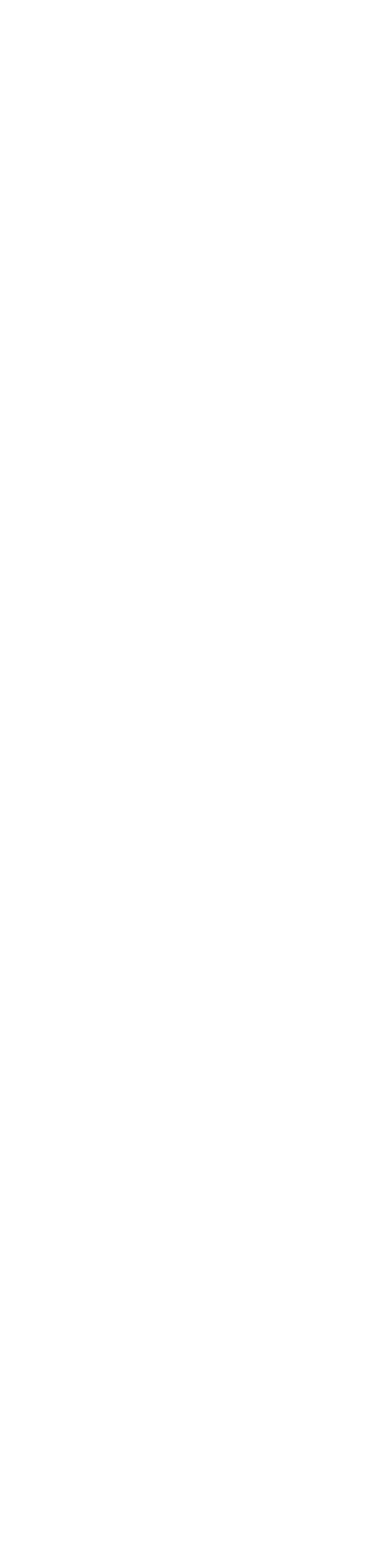
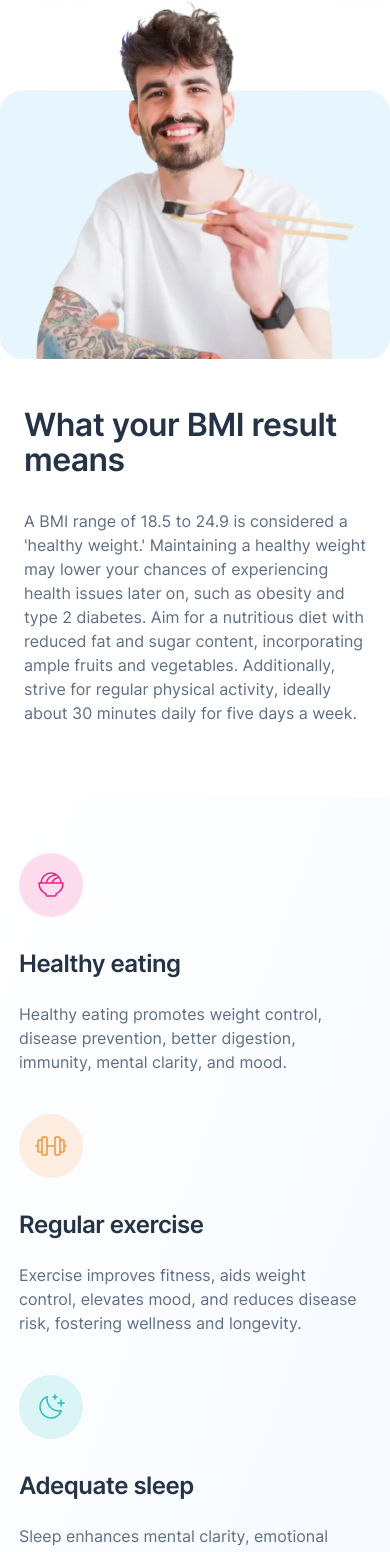
Before and after one commit to clakr/bmi-calculator, a Vue app: page / in a window 390 px wide. Shown: the part 1181-2733 px from the top of the page. Before the commit the page ends 1144 px from the top, so only its background shows below. Built offline with nearby package versions, Linux system fonts and the light colour scheme.

Commit message:
done mobile layout

```diff
--- a/src/components/TheBenefits.vue
+++ b/src/components/TheBenefits.vue
@@ -1,7 +1,81 @@
-<script setup lang="ts"></script>
+<script setup lang="ts">
+import eat from '@/assets/icon-eating.svg'
+import exercise from '@/assets/icon-exercise.svg'
+import sleep from '@/assets/icon-sleep.svg'
+
+type Benefit = {
+  icon: string
+  heading: string
+  description: string
+}
+
+const benefits: Benefit[] = [
+  {
+    icon: eat,
+    heading: 'Healthy eating',
+    description:
+      'Healthy eating promotes weight control, disease prevention, better digestion, immunity, mental clarity, and mood.'
+  },
+  {
+    icon: exercise,
+    heading: 'Regular exercise',
+    description:
+      'Exercise improves fitness, aids weight control, elevates mood, and reduces disease risk, fostering wellness and longevity.'
+  },
+  {
+    icon: sleep,
+    heading: 'Adequate sleep',
+    description:
+      'Sleep enhances mental clarity, emotional stability, and physical wellness, promoting overall restoration and rejuvenation.'
+  }
+]
+</script>
 
 <template>
-  <div>TheBenefits</div>
+  <section>
+    <div v-for="({ icon, heading, description }, index) in benefits" :key="index">
+      <img :src="icon" alt="" />
+      <h4>{{ heading }}</h4>
+      <p>{{ description }}</p>
+    </div>
+  </section>
 </template>
 
-<style scoped></style>
+<style scoped>
+section {
+  margin-top: 7.161rem;
+  padding: 5.6rem 2.896rem 5.6rem 1.904rem;
+  display: grid;
+  row-gap: 4rem;
+  position: relative;
+}
+
+section::after {
+  content: '';
+  position: absolute;
+  inset: 0;
+  background-image: linear-gradient(290.1deg, #d6e6fe 0%, rgba(214, 252, 254, 0) 100%);
+  opacity: 0.25;
+  z-index: -1;
+}
+
+div {
+  display: grid;
+  row-gap: 2.4rem;
+}
+
+h4 {
+  margin-top: 0.8rem;
+  font-weight: 600;
+  font-size: 2.4rem;
+  line-height: 2.905rem;
+  letter-spacing: -0.05rem;
+  color: var(--gunmetal);
+}
+
+p {
+  font-size: 1.6rem;
+  line-height: 2.4rem;
+  color: var(--dark-electric-blue);
+}
+</style>
--- a/src/components/TheDefinition.vue
+++ b/src/components/TheDefinition.vue
@@ -1,7 +1,46 @@
-<script setup lang="ts"></script>
+<script setup lang="ts">
+import man from '@/assets/image-man-eating.webp'
+</script>
 
 <template>
-  <div>TheDefinition</div>
+  <section>
+    <img :src="man" alt="Man eating food" />
+    <div>
+      <h3>What your BMI result means</h3>
+      <p>
+        A BMI range of 18.5 to 24.9 is considered a 'healthy weight.' Maintaining a healthy weight
+        may lower your chances of experiencing health issues later on, such as obesity and type 2
+        diabetes. Aim for a nutritious diet with reduced fat and sugar content, incorporating ample
+        fruits and vegetables. Additionally, strive for regular physical activity, ideally about 30
+        minutes daily for five days a week.
+      </p>
+    </div>
+  </section>
 </template>
 
-<style scoped></style>
+<style scoped>
+section {
+  margin-top: 7.2rem;
+  display: grid;
+  row-gap: 4.8rem;
+}
+
+div {
+  padding-inline: 2.4rem 2.3rem;
+}
+
+h3 {
+  font-weight: 600;
+  font-size: 3.2rem;
+  line-height: 3.52rem;
+  letter-spacing: -0.05rem;
+  color: var(--gunmetal);
+}
+
+p {
+  margin-top: 3.2rem;
+  font-size: 1.6rem;
+  line-height: 2.4rem;
+  color: var(--dark-electric-blue);
+}
+</style>
--- a/src/components/TheLimitations.vue
+++ b/src/components/TheLimitations.vue
@@ -1,7 +1,122 @@
-<script setup lang="ts"></script>
+<script setup lang="ts">
+import gender from '@/assets/icon-gender.svg'
+import age from '@/assets/icon-age.svg'
+import muscle from '@/assets/icon-muscle.svg'
+import pregnancy from '@/assets/icon-pregnancy.svg'
+import race from '@/assets/icon-race.svg'
+
+type Limitation = {
+  icon: string
+  heading: string
+  description: string
+}
+
+const limitations: Limitation[] = [
+  {
+    icon: gender,
+    heading: 'Gender',
+    description:
+      "The development and body fat composition of girls and boys vary with age. Consequently, a child's age and gender are considered when evaluating their BMI."
+  },
+  {
+    icon: age,
+    heading: 'Age',
+    description:
+      'In aging individuals, increased body fat and muscle loss may cause BMI to underestimate body fat content.'
+  },
+  {
+    icon: muscle,
+    heading: 'Muscle',
+    description:
+      "BMI may misclassify muscular individuals as overweight or obese, as it doesn't differentiate muscle from fat."
+  },
+  {
+    icon: pregnancy,
+    heading: 'Pregnancy',
+    description:
+      'Expectant mothers experience weight gain due to their growing baby. Maintaining a healthy pre-pregnancy BMI is advisable to minimise health risks for both mother and child.'
+  },
+  {
+    icon: race,
+    heading: 'Race',
+    description:
+      'Certain health concerns may affect individuals of some Black and Asian origins at lower BMIs than others. To learn more, it is advised to discuss this with your GP or practice nurse.'
+  }
+]
+</script>
 
 <template>
-  <div>TheLimitations</div>
+  <section>
+    <div class="copywrite">
+      <h3>Limitations of BMI</h3>
+      <p>
+        Although BMI is often a practical indicator of healthy weight, it is not suited for every
+        person. Specific groups should carefully consider their BMI outcomes, and in certain cases,
+        the measurement may not be beneficial to use.
+      </p>
+    </div>
+    <div class="card" v-for="({ icon, heading, description }, index) in limitations" :key="index">
+      <img :src="icon" alt="" />
+      <h4>{{ heading }}</h4>
+      <p>{{ description }}</p>
+    </div>
+  </section>
 </template>
 
-<style scoped></style>
+<style scoped>
+section {
+  padding: 7.2rem 2.9rem 9.6rem 1.9rem;
+  display: grid;
+  row-gap: 1.6rem;
+}
+
+.copywrite {
+  text-align: center;
+}
+
+h3 {
+  font-weight: 600;
+  font-size: 3.2rem;
+  line-height: 3.52rem;
+  letter-spacing: -0.05rem;
+  color: var(--gunmetal);
+}
+
+.copywrite > p {
+  margin-top: 3.2rem;
+  font-size: 1.6rem;
+  line-height: 2.4rem;
+  color: var(--dark-electric-blue);
+}
+
+.card {
+  display: grid;
+  grid-template-columns: 2.4rem 1fr;
+  gap: 2rem;
+  align-items: center;
+  padding: 2.4rem;
+  box-shadow: 1.6rem 3.2rem 5.6rem rgba(143, 174, 207, 0.25);
+  border-radius: 1.6rem;
+  background-color: var(--white);
+}
+
+.card > img {
+  width: 2.4rem;
+  height: 2.4rem;
+}
+
+.card > h4 {
+  font-weight: 600;
+  font-size: 2rem;
+  line-height: 2.4rem;
+  letter-spacing: 0.05rem;
+  color: var(--gunmetal);
+}
+
+.card > p {
+  grid-column: span 2 / span 2;
+  font-size: 1.6rem;
+  line-height: 150%;
+  color: var(--dark-electric-blue);
+}
+</style>
```
